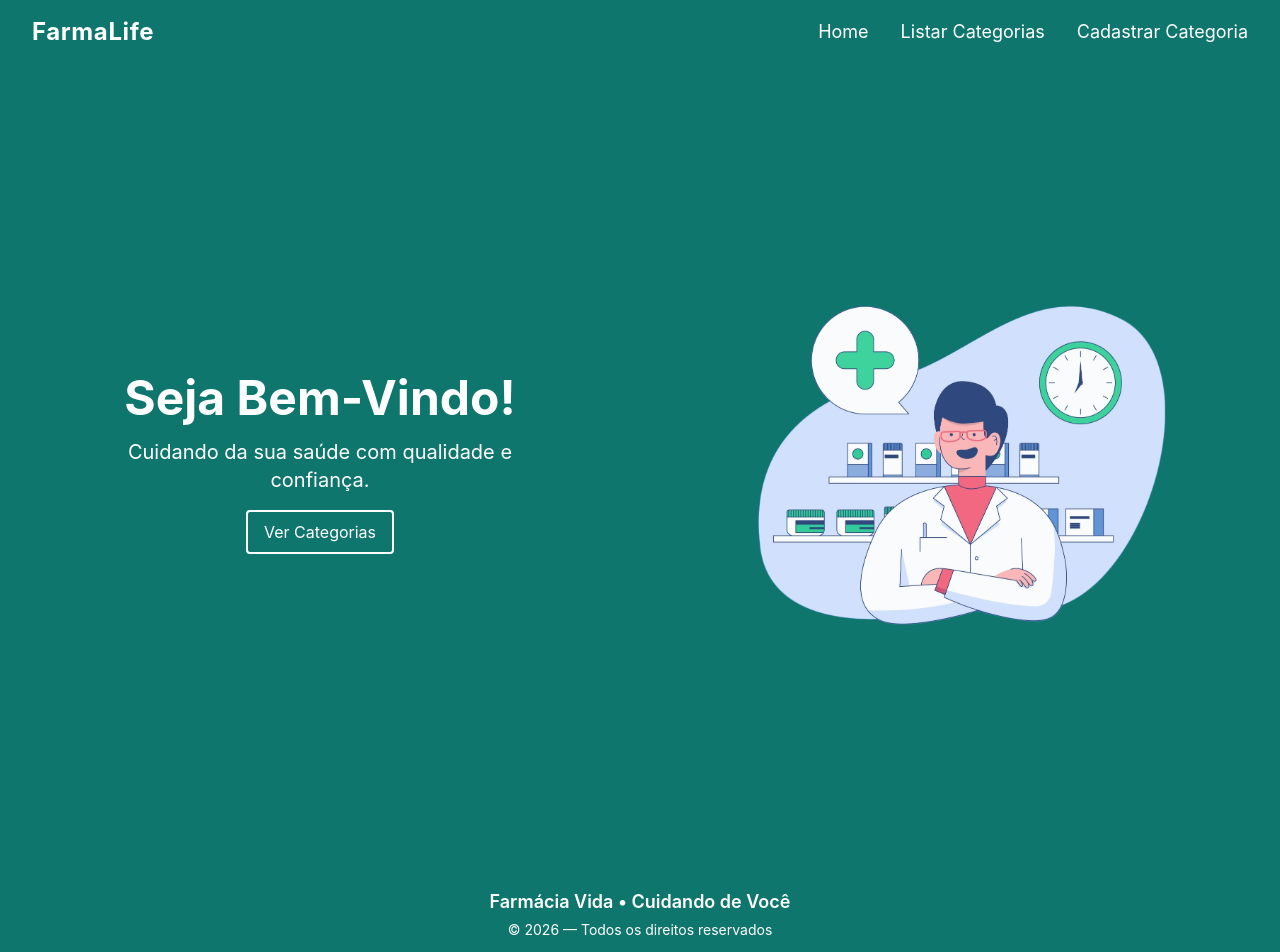
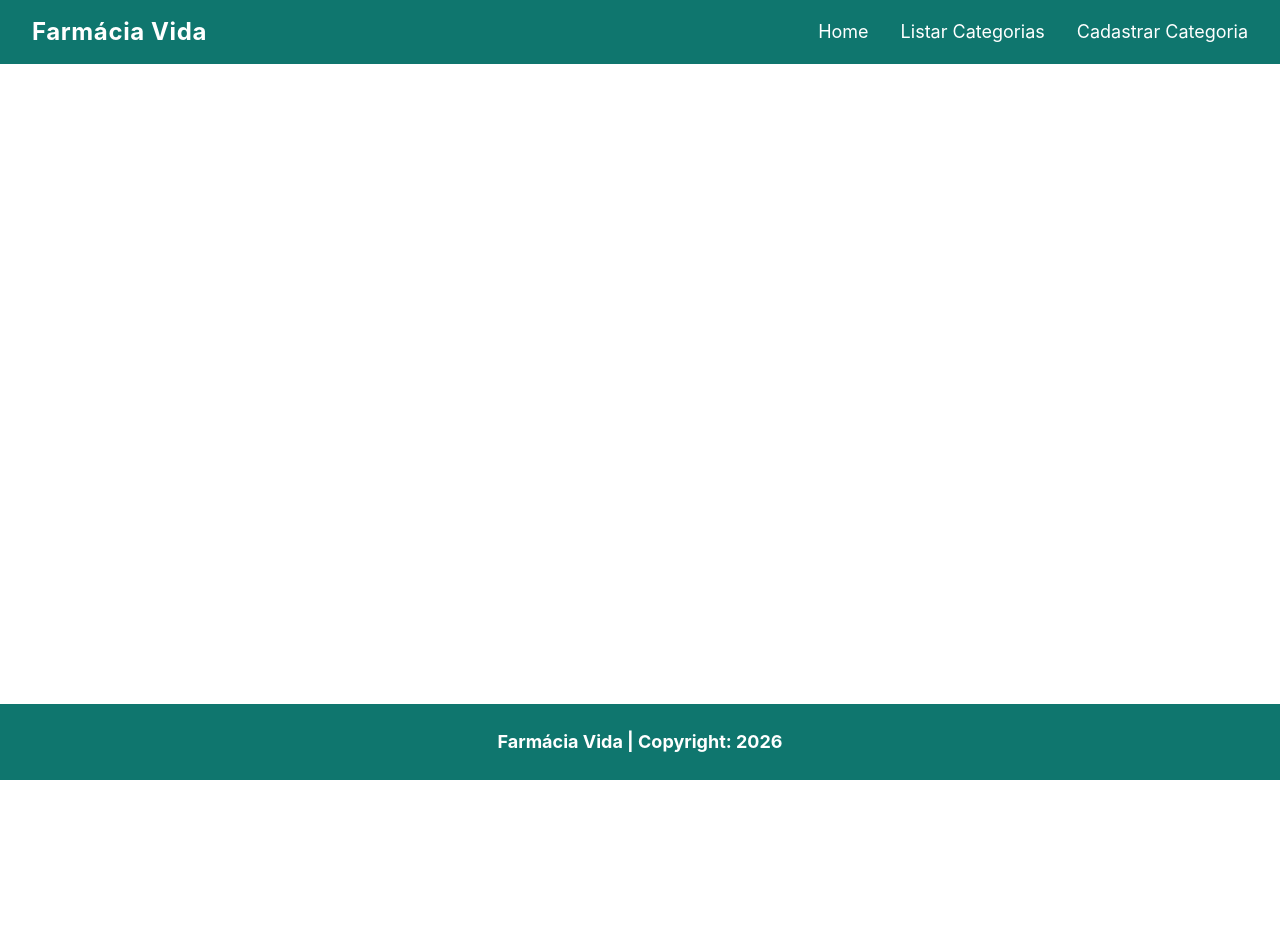
Before and after one commit to Matheus-Lins/Projeto-FrontEnd-Farmacia, a React (Vite) app: page /categorias/cadastrar in a window 1280 px wide. Shown: the top 952 px of the page. After the commit the page ends 800 px from the top, so only its background shows below. Built offline with nearby package versions, Linux system fonts and the light colour scheme.

Commit message:
Atualização - footer e navbar

```diff
--- a/src/App.tsx
+++ b/src/App.tsx
@@ -1,16 +1,23 @@
-import Footer from './components/footer/Footer';
-import Navbar from './components/navbar/Navbar';
+import { BrowserRouter, Route, Routes } from 'react-router-dom'
+import Footer from './components/footer/Footer'
+import Navbar from './components/navbar/Navbar'
 import Home from './pages/home/Home'
 
 function App() {
   return (
     <>
-    <Navbar />
-    <Home />
-    <Footer />
+      <BrowserRouter>
+        <Navbar />
+        <div className="min-h-[80vh]">
+          <Routes>
+            <Route path="/" element={<Home />} />
+            <Route path="/home" element={<Home />} />
+          </Routes>
+        </div>
+        <Footer />
+      </BrowserRouter>
     </>
-
-  );
+  )
 }
 
 export default App
--- a/src/components/footer/Footer.tsx
+++ b/src/components/footer/Footer.tsx
@@ -1,14 +1,14 @@
 function Footer() {
+
+  let data = new Date().getFullYear();
+
   return (
-    <footer className="bg-[#0f766e] text-white py-6">
-      <div className="container mx-auto text-center">
+    <footer className="flex justify-center bg-[#0f766e] text-white py-4">
+      <div className="container flex flex-col items-center py-2">
 
-        <p className="font-semibold text-lg">
-          Farmácia Vida • Cuidando de Você
-        </p>
-
-        <p className="text-sm mt-1">
-          © 2026 — Todos os direitos reservados
+        {/* Texto principal */}
+        <p className="text-lg font-bold">
+          Farmácia Vida | Copyright: {data}
         </p>
       </div>
     </footer>
--- a/src/components/navbar/Navbar.tsx
+++ b/src/components/navbar/Navbar.tsx
@@ -1,3 +1,5 @@
+import { Link } from "react-router-dom";
+
 function Navbar() {
   return (
     <>
@@ -5,15 +7,15 @@ function Navbar() {
         <div className="container flex justify-between items-center mx-8">
 
           {/* Nome do Projeto */}
-          <span className="text-2xl font-bold tracking-wide">
-            FarmaLife
-          </span>
+          <Link to="/home" className="text-2xl font-bold tracking-wide hover:text-emerald-200">
+            Farmácia Vida
+          </Link>
 
           {/* Links */}
           <div className="flex gap-8 text-lg">
-            <span className="cursor-pointer hover:text-emerald-200">Home</span>
-            <span className="cursor-pointer hover:text-emerald-200">Listar Categorias</span>
-            <span className="cursor-pointer hover:text-emerald-200">Cadastrar Categoria</span>
+            <Link to="/home" className="hover:text-emerald-200">Home</Link>
+            <Link to="/categorias" className="hover:text-emerald-200">Listar Categorias</Link>
+            <Link to="/categorias/cadastrar" className="hover:text-emerald-200">Cadastrar Categoria</Link>
           </div>
 
         </div>
```
